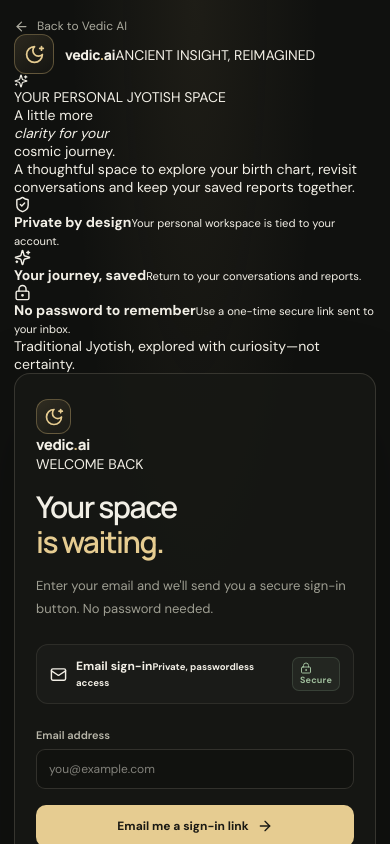
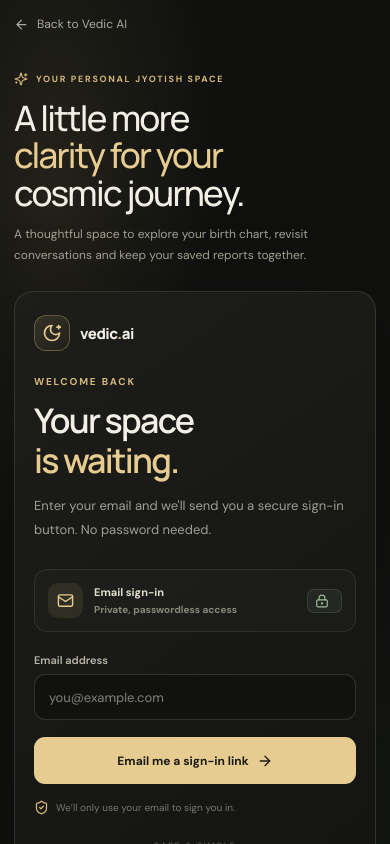
Before and after one commit to Yashpal568/vedic-ai, a Next.js app: page /login in a window 390 px wide. Shown: the top 844 px of the page. Built offline with nearby package versions, Linux system fonts and the light colour scheme.

Commit message:
ui: add premium responsive sign-in styling

```diff
--- a/app/globals.css
+++ b/app/globals.css
@@ -172,3 +172,58 @@ html{scroll-behavior:smooth;scroll-padding-top:84px}
 .spin-icon{animation:spin 1s linear infinite}@keyframes spin{to{transform:rotate(360deg)}}
 
 .auth-email-intro{display:flex;align-items:center;gap:9px;margin:24px 0 16px;padding:12px 13px;border:1px solid var(--line);border-radius:12px;background:rgba(255,255,255,.025);color:var(--text);font-size:12px;font-weight:650}.auth-email-intro>svg{color:var(--gold)}.auth-email-secure{margin-left:auto;padding:4px 7px;border:1px solid rgba(157,187,154,.18);border-radius:7px;background:rgba(157,187,154,.07);color:var(--green);font-size:9px;font-weight:650;letter-spacing:.2px}
+
+/* Premium, responsive passwordless sign-in */
+.auth-shell-premium{padding:28px clamp(18px,4vw,58px) 20px;background:radial-gradient(ellipse at 14% 18%,rgba(212,183,122,.095),transparent 33%),radial-gradient(ellipse at 95% 85%,rgba(157,187,154,.045),transparent 28%),#10110f}
+.auth-shell-premium>.auth-back{position:relative;z-index:1}
+.auth-layout{width:min(100%,1120px);margin:auto;display:grid;grid-template-columns:minmax(0,1.05fr) minmax(360px,.85fr);align-items:center;gap:clamp(35px,7vw,100px);padding:42px 0}
+.auth-story{display:flex;flex-direction:column;min-height:610px;justify-content:space-between;padding:8px 0}
+.auth-brand{width:max-content;text-decoration:none;color:var(--text)}
+.auth-brand-caption{display:block;margin-top:3px;color:#77776d;font-size:9px;letter-spacing:1.45px}
+.auth-story-content{max-width:480px;padding:45px 0}
+.auth-story-kicker{display:flex;align-items:center;gap:8px;color:var(--gold);font-size:10px;font-weight:700;letter-spacing:1.7px}
+.auth-story-title{margin:22px 0 0;font:500 clamp(42px,5vw,66px)/1.07 Manrope,sans-serif;letter-spacing:-2.9px}
+.auth-story-title em{font-weight:500;color:var(--gold2);font-style:normal}
+.auth-story-copy{max-width:410px;margin:21px 0 0;color:#a4a295;font-size:14px;line-height:1.9}
+.auth-benefits{display:grid;gap:18px;margin-top:36px}
+.auth-benefits>div{display:flex;align-items:center;gap:13px}
+.auth-benefits>div>span{display:grid;place-items:center;flex:0 0 38px;width:38px;height:38px;border:1px solid rgba(212,183,122,.2);border-radius:12px;background:rgba(212,183,122,.06);color:var(--gold2)}
+.auth-benefits strong,.auth-benefits small{display:block}
+.auth-benefits strong{color:#e4e0d4;font-size:12px;font-weight:600}
+.auth-benefits small{margin-top:4px;color:#838377;font-size:11px;line-height:1.5}
+.auth-story-foot{margin:0;color:#6e6e63;font-size:10px;letter-spacing:.2px}
+.auth-card-premium{width:100%;max-width:470px;margin:0 auto;padding:clamp(25px,3.5vw,40px);border-color:rgba(237,229,208,.13);border-radius:24px;background:linear-gradient(145deg,rgba(29,30,26,.98),rgba(20,21,18,.98));box-shadow:0 28px 100px rgba(0,0,0,.28)}
+.auth-mobile-mark{display:none}
+.auth-step-label{margin-top:27px;color:var(--gold);font-size:10px;font-weight:700;letter-spacing:1.8px}
+.auth-card-premium .auth-title{margin-top:13px;font-size:clamp(34px,4vw,43px);letter-spacing:-1.7px}
+.auth-card-premium .auth-copy{font-size:13px;line-height:1.85}
+.auth-email-intro{display:flex;align-items:center;gap:11px;margin-top:27px;padding:13px;border:1px solid var(--line);border-radius:13px;background:rgba(255,255,255,.018)}
+.auth-email-icon{display:grid;place-items:center;width:35px;height:35px;border-radius:10px;background:var(--wash);color:var(--gold2)}
+.auth-email-intro>span:nth-child(2){display:flex;flex:1;flex-direction:column;gap:4px}
+.auth-email-intro strong{font-size:11px;color:#e3dfd2}
+.auth-email-intro small{font-size:10px;color:#89897d}
+.auth-email-secure{display:flex;align-items:center;gap:4px;color:#9dbb9a;font-size:10px}
+.auth-card-premium .auth-form{margin-top:21px}
+.auth-email-input{min-height:46px;padding:13px 14px;border-radius:11px;background:#11120f;font-size:13px}
+.auth-card-premium .auth-submit{min-height:47px;margin-top:3px;border-radius:11px;font-size:12px}
+.auth-card-premium .auth-submit:disabled{opacity:.6;cursor:not-allowed}
+.auth-card-premium .auth-privacy{margin-top:16px;font-size:10px}
+.auth-card-divider{display:flex;align-items:center;gap:12px;margin-top:25px;color:#66665c;font-size:9px;letter-spacing:1.5px}
+.auth-card-divider:before,.auth-card-divider:after{content:"";height:1px;flex:1;background:var(--line)}
+.auth-fineprint{margin:14px 0 0;color:#727267;text-align:center;font-size:10px;line-height:1.8}
+.auth-fineprint a,.auth-change-email{color:#c7b17e;text-decoration:none}
+.auth-fineprint a:hover,.auth-change-email:hover{color:var(--gold2)}
+.auth-success-premium{padding:10px 0 0;text-align:left}
+.auth-success-premium .auth-success-icon{margin:0 0 20px}
+.auth-success-premium .auth-step-label{margin-top:0}
+.auth-success-premium .auth-title{margin-bottom:0}
+.auth-success-premium .auth-copy{margin-top:15px;margin-bottom:0;overflow-wrap:anywhere}
+.auth-success-premium .auth-copy strong{color:#eee7d6;font-weight:600}
+.auth-inbox-tip{display:flex;align-items:flex-start;gap:10px;margin:22px 0 14px;padding:13px;border:1px solid rgba(212,183,122,.16);border-radius:11px;background:rgba(212,183,122,.045);color:#a8a696;font-size:11px;line-height:1.7}
+.auth-inbox-tip svg{flex-shrink:0;margin-top:1px;color:var(--gold)}
+.auth-change-email{display:block;margin:15px auto 0;border:0;background:transparent;font-size:11px;cursor:pointer}
+.auth-footer-premium{display:flex;align-items:center;justify-content:center;gap:8px;flex-wrap:wrap;padding:0 0 5px;line-height:1.8}
+.auth-footer-dot{width:6px;height:6px;border-radius:50%;background:#9dbb9a}
+.auth-footer-separator{color:var(--gold)}
+@media(max-width:800px){.auth-shell-premium{padding:20px 20px 16px}.auth-layout{grid-template-columns:minmax(0,1fr);gap:20px;width:min(100%,500px);padding:28px 0}.auth-story{min-height:0}.auth-story .auth-brand,.auth-benefits,.auth-story-foot{display:none}.auth-story-content{padding:12px 0 0}.auth-story-kicker{font-size:9px}.auth-story-title{margin-top:14px;font-size:clamp(35px,8vw,48px);letter-spacing:-1.7px}.auth-story-copy{margin-top:12px;font-size:12px;line-height:1.7}.auth-card-premium{max-width:500px}.auth-mobile-mark{display:flex;align-items:center;gap:10px}.auth-mobile-mark .brand-mark{width:36px;height:36px}.auth-mobile-mark .brand-name{font-size:15px}.auth-card-premium .auth-step-label{margin-top:24px}.auth-footer-premium{font-size:9px}}
+@media(max-width:420px){.auth-shell-premium{padding:16px 14px 12px}.auth-layout{padding:20px 0;gap:18px}.auth-story-title{font-size:35px}.auth-card-premium{padding:23px 19px;border-radius:19px}.auth-email-secure{font-size:0}.auth-email-secure svg{width:14px;height:14px}.auth-card-premium .auth-title{font-size:34px}}
```
